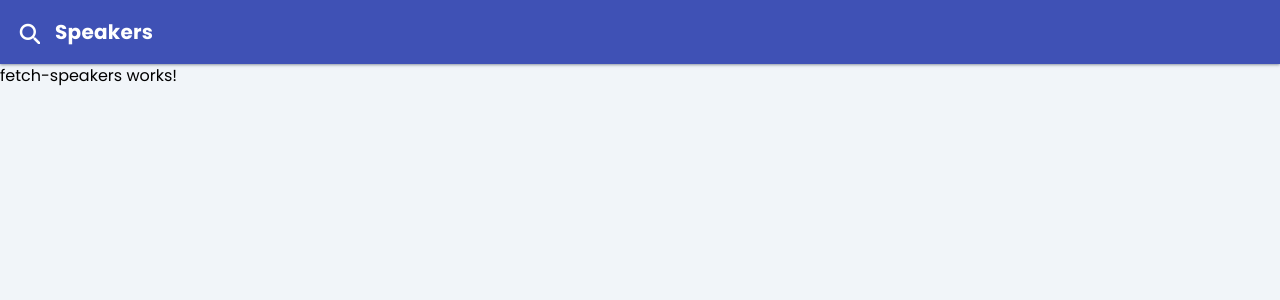
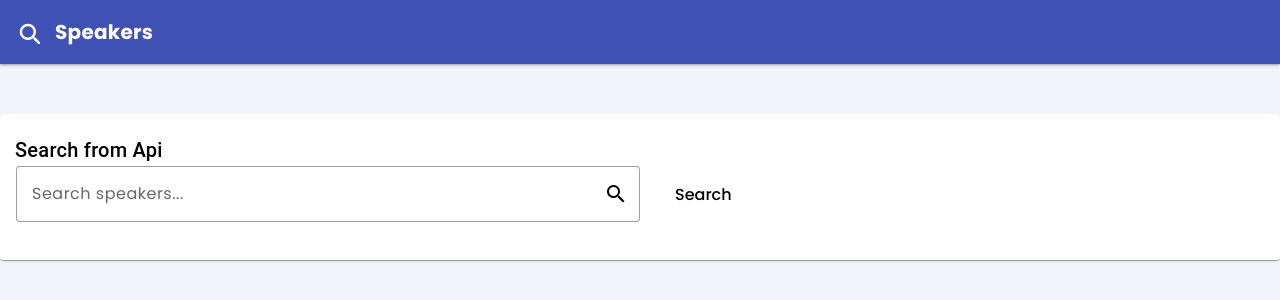
Before and after one commit to melbesnard85/fetch-speacker, an Angular app: page / in a window 1280 px wide. Shown: the top 300 px of the page. Built offline with nearby package versions, Linux system fonts and the light colour scheme.

Commit message:
feat: link with search-var to fetch-speacker

```diff
--- a/src/app/pages/fetch-speakers/fetch-speakers.component.html
+++ b/src/app/pages/fetch-speakers/fetch-speakers.component.html
@@ -1 +1,8 @@
-<p>fetch-speakers works!</p>
+<div class="mt-50">
+    <mat-card>
+      <mat-card-title class="pt-20 px-15">Search from Api</mat-card-title>
+      <mat-card-content class="pt-20 px-15">
+        <app-search-bar (search)="search($event)"></app-search-bar>
+      </mat-card-content>
+    </mat-card>
+</div>
--- a/src/app/pages/fetch-speakers/fetch-speakers.component.ts
+++ b/src/app/pages/fetch-speakers/fetch-speakers.component.ts
@@ -1,10 +1,16 @@
-import { Component } from '@angular/core';
+import { Component, OnInit } from '@angular/core';
 
 @Component({
   selector: 'app-fetch-speakers',
   templateUrl: './fetch-speakers.component.html',
   styleUrls: ['./fetch-speakers.component.scss']
 })
-export class FetchSpeakersComponent {
+export class FetchSpeakersComponent implements OnInit{
+  constructor() {}
+  ngOnInit(): void {
 
+  }
+  search(keyword: string) {
+    console.log(keyword)
+  }
 }
--- /dev/null
+++ b/src/app/pages/fetch-speakers/search-bar/search-bar.component.html
@@ -0,0 +1,9 @@
+<form class="w-full flex items-center" [formGroup]="form" (ngSubmit)="submit()">
+    <mat-form-field class="w-1/2" appearance="outline">
+        <input matInput placeholder="Search speakers..." formControlName="keyword" />
+        <mat-icon matSuffix>search</mat-icon>
+    </mat-form-field>
+    <div class="ml-15 mb-20">
+        <button mat-raised-button color="primary" class="h-[52px]"><span class="px-20 font-medium">Search</span></button>
+    </div>
+</form>
--- /dev/null
+++ b/src/app/pages/fetch-speakers/search-bar/search-bar.component.ts
@@ -0,0 +1,27 @@
+import { Component, EventEmitter, OnInit, Output } from '@angular/core';
+import { FormBuilder, FormControl, FormGroup } from '@angular/forms';
+import { debounceTime } from 'rxjs';
+
+@Component({
+  selector: 'app-search-bar',
+  templateUrl: './search-bar.component.html',
+  styleUrls: ['./search-bar.component.scss']
+})
+export class SearchBarComponent implements OnInit {
+  @Output() search: EventEmitter<string> = new EventEmitter<string>();
+
+  form: FormGroup<{ keyword: FormControl<string | null> }> = this.fb.group({
+    keyword: [''],
+  });
+
+  constructor(private fb: FormBuilder) {}
+
+  ngOnInit(): void {
+    this.form.controls.keyword.valueChanges.pipe(debounceTime(300)).subscribe((value) => this.search.emit(value || ''));
+  }
+
+  submit() {
+    console.log(this.form.value.keyword);
+    this.search.emit(this.form.value.keyword || '');
+  }
+}
```
Also changed, not shown: src/app/pages/fetch-speakers/fetch-speakers.module.ts (+16 -2 lines), src/app/pages/fetch-speakers/search-bar/search-bar.component.scss (added), 1 other file (tests, documents, lock files or other folders).
